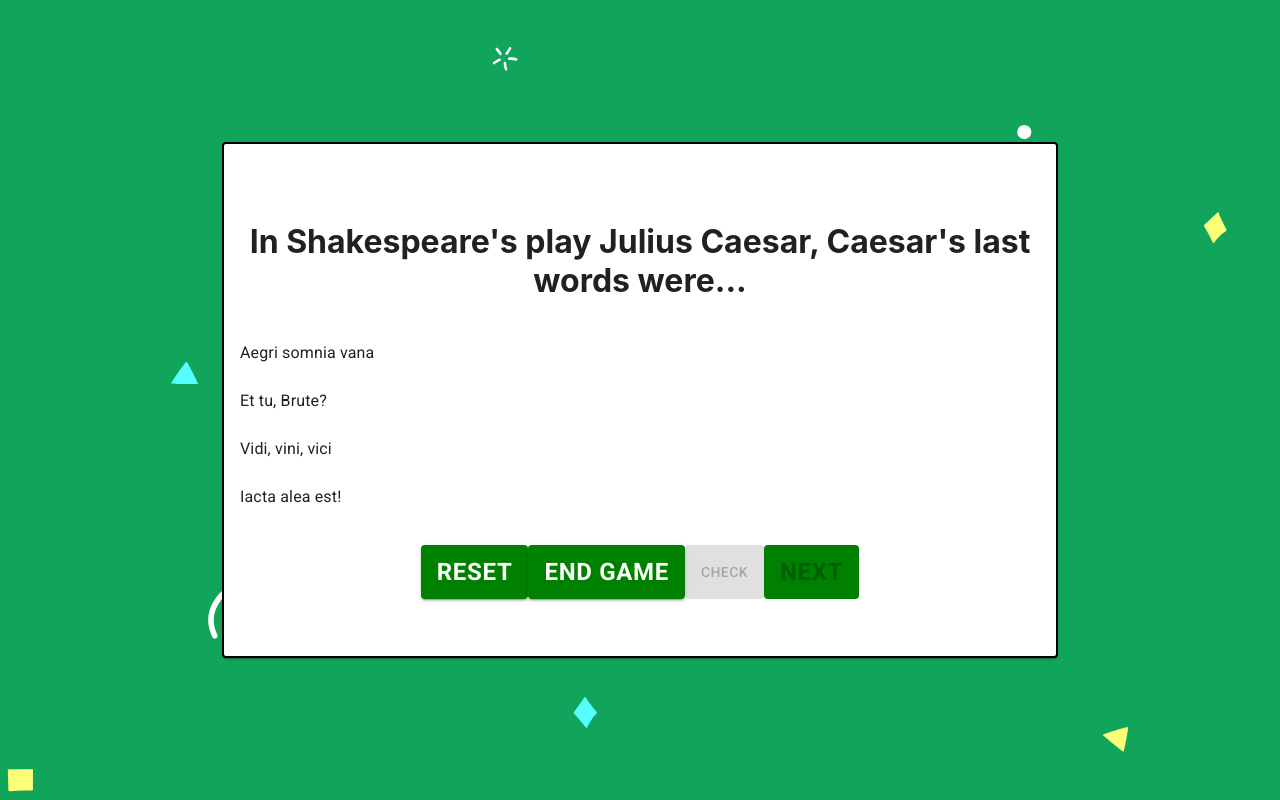
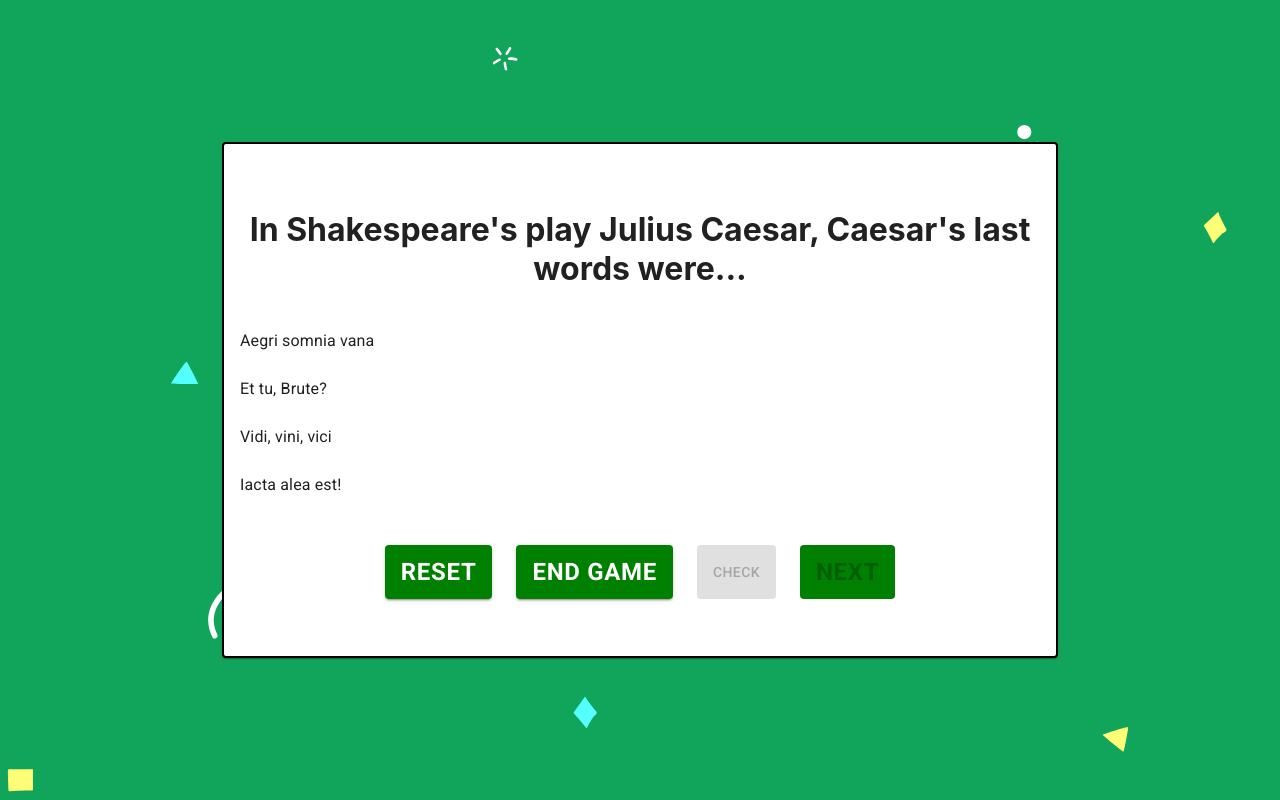
Before and after one commit to ahtae/aivirt, a React (Create React App) app: page / in a window 1280 px wide. Both pictures are taken after a click on the button "GET STARTED". Built offline with nearby package versions, Linux system fonts and the light colour scheme.

Commit message:
feat: Add styles and reformat buttons

```diff
--- a/src/components/PlayTriviaGame.tsx
+++ b/src/components/PlayTriviaGame.tsx
@@ -2,6 +2,7 @@ import React, { useState } from 'react';
 import { Button } from '@material-ui/core';
 import { Alert } from '@material-ui/lab';
 import TriviaCard from './TriviaCard';
+import { makeStyles } from '@material-ui/core/styles';
 import Results from './Results';
 import './PlayTriviaGame.css';
 
@@ -18,6 +19,19 @@ const listOfTrivia = [
     correct: 'Et tu, Brute?',
   },
 ];
+
+const alertStyle = {
+  marginTop: '1vmin',
+  marginLeft: '1vmin',
+  marginRight: '1vmin',
+  borderStyle: 'bold',
+};
+
+const useStyles = makeStyles((theme) => ({
+  button: {
+    margin: theme.spacing(1.5),
+  },
+}));
 
 const generateRandomNumber = () => {
   return Math.floor(Math.random() * listOfTrivia.length);
@@ -50,6 +64,7 @@ const PlayTriviaGame: React.FC<PlayTriviaGameProps> = ({
   const [selectedChoice, setSelectedChoice] = useState<null | string>(null);
   const [hasCheckedChoice, setHasCheckedChoice] = useState(false);
   const [showResults, setShowResults] = useState(false);
+  const classes = useStyles();
 
   const generateUniqueRandomNumber = () => {
     let randomNumber = generateRandomNumber();
@@ -113,7 +128,7 @@ const PlayTriviaGame: React.FC<PlayTriviaGameProps> = ({
   const contents = !selectedTrivia ? (
     <h1>Loading...</h1>
   ) : showResults ? (
-    <Results score={score} />
+    <Results score={score} totalNumberOfQuestions={listOfTrivia.length} />
   ) : (
     <div id="trivia-container">
       <TriviaCard
@@ -123,11 +138,11 @@ const PlayTriviaGame: React.FC<PlayTriviaGameProps> = ({
       />
       {hasCorrectAnswer !== null ? (
         hasCorrectAnswer ? (
-          <Alert variant="outlined" severity="success">
+          <Alert variant="outlined" severity="success" style={alertStyle}>
             Correct answer!
           </Alert>
         ) : (
-          <Alert variant="outlined" severity="error">
+          <Alert variant="outlined" severity="error" style={alertStyle}>
             {`Incorrect answer! The correct answer is '${selectedTrivia.correct}'.`}
           </Alert>
         )
@@ -135,6 +150,7 @@ const PlayTriviaGame: React.FC<PlayTriviaGameProps> = ({
       <div id="buttons-container">
         <Button
           id="get-started-button"
+          className={classes.button}
           variant="contained"
           color="secondary"
           onClick={() => {
@@ -145,6 +161,7 @@ const PlayTriviaGame: React.FC<PlayTriviaGameProps> = ({
         </Button>
         <Button
           id="get-started-button"
+          className={classes.button}
           variant="contained"
           color="secondary"
           onClick={handleEndGameClick}
@@ -154,6 +171,7 @@ const PlayTriviaGame: React.FC<PlayTriviaGameProps> = ({
 
         <Button
           id="check-button"
+          className={classes.button}
           variant="contained"
           color="secondary"
           onClick={handleCheckClick}
@@ -163,6 +181,7 @@ const PlayTriviaGame: React.FC<PlayTriviaGameProps> = ({
         </Button>
         <Button
           id="get-started-button"
+          className={classes.button}
           variant="contained"
           color="secondary"
           onClick={
```
